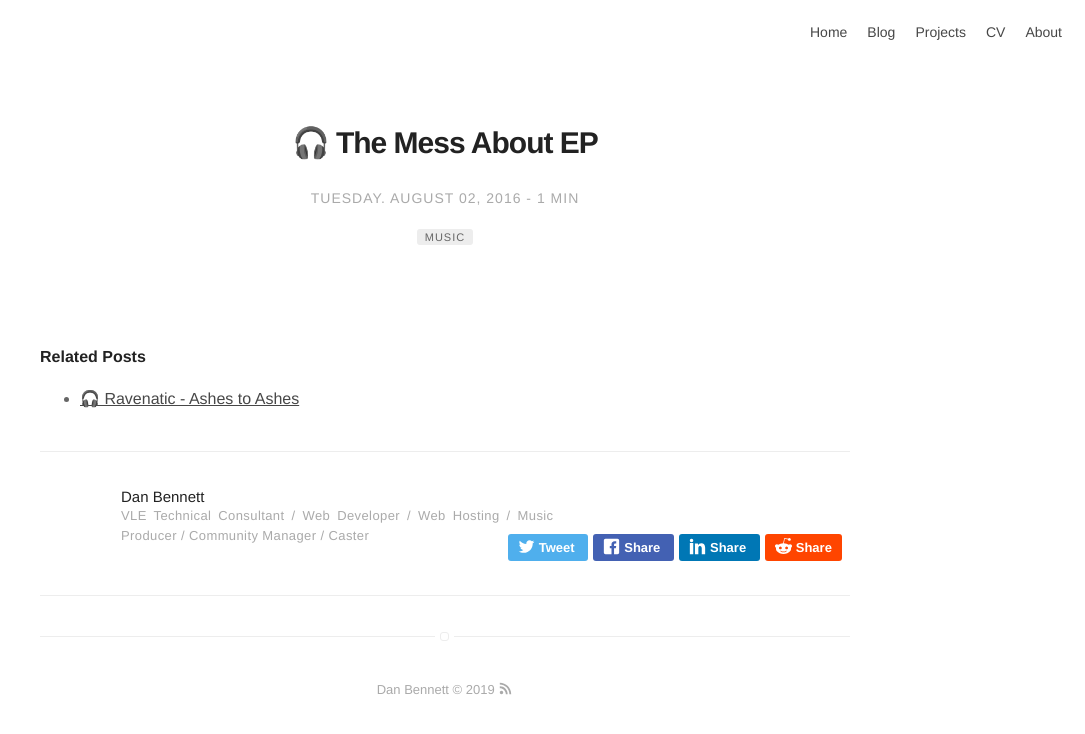
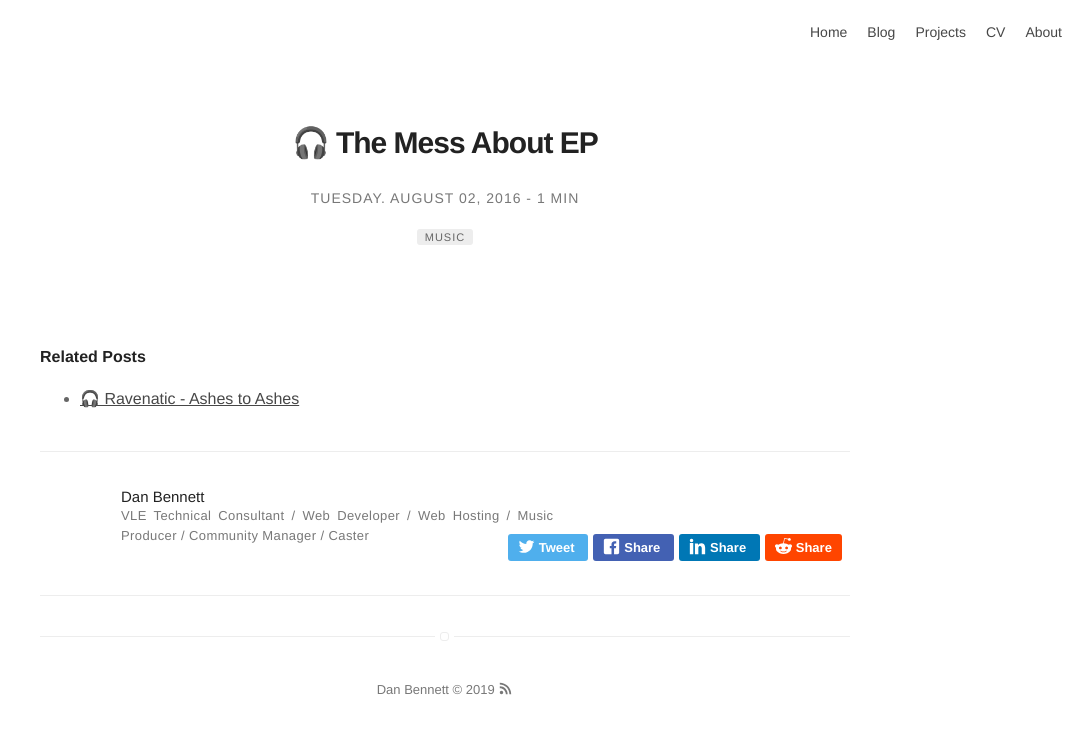
Before and after one commit to DanBennettUK/danbennettuk.github.io, a Jekyll site: the page built from _posts/2016-08-02-the-mess-about-ep-project.markdown, in a window 1280 px wide. Shown: the top 734 px of the page, without its empty margins (195-1280 px from the left). Built offline with Jekyll 4.4.1, drawn with Linux system fonts in a browser that asks for light colours; emoji names are drawn with the system emoji font.

Commit message:
:art: Made description darker font to help accessibility

```diff
--- a/_sass/base/variables.sass
+++ b/_sass/base/variables.sass
@@ -3,7 +3,7 @@ $fontMonospace: "Consolas", Liberation Mono, Menlo, Courier, monospace
 
 $alpha: #666
 $beta: #222
-$gama: #aaa
+$gama: #787878
 $delta: #474747
 $epsilon: #ededed
 
```
